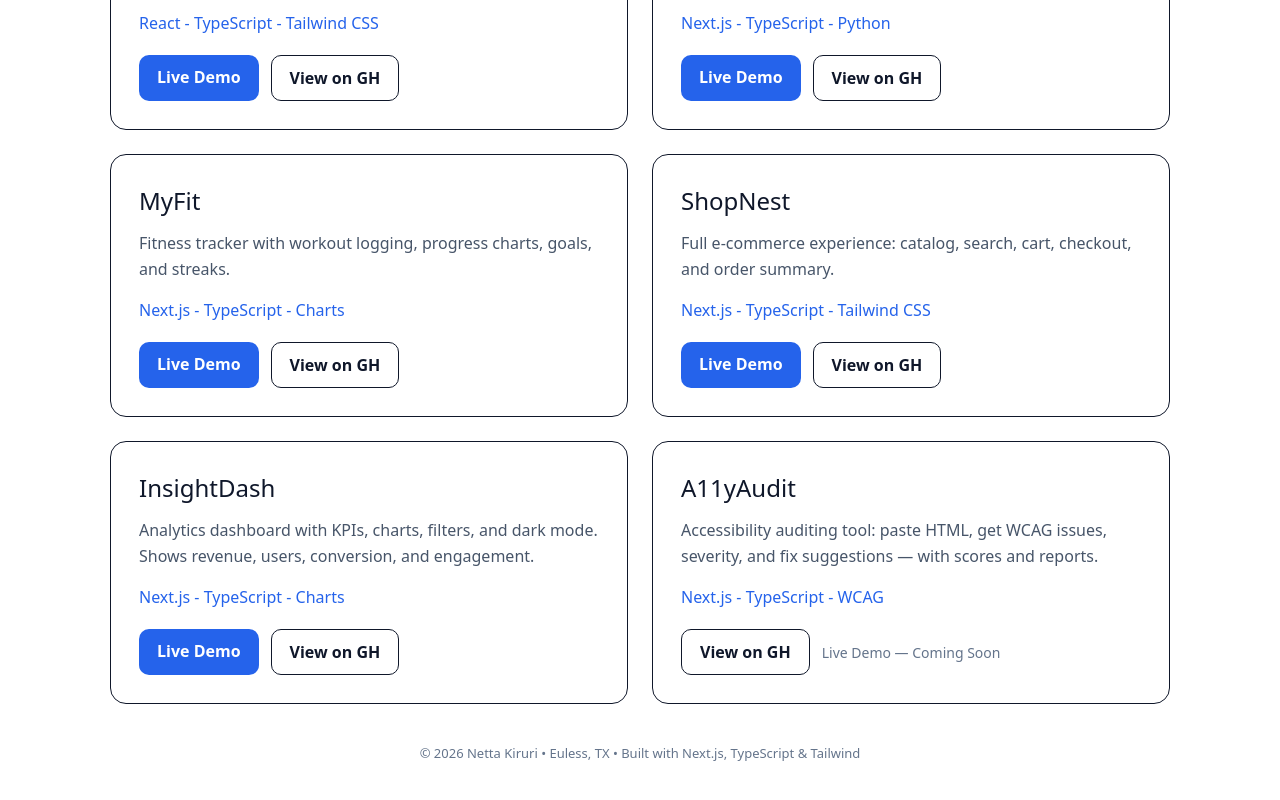
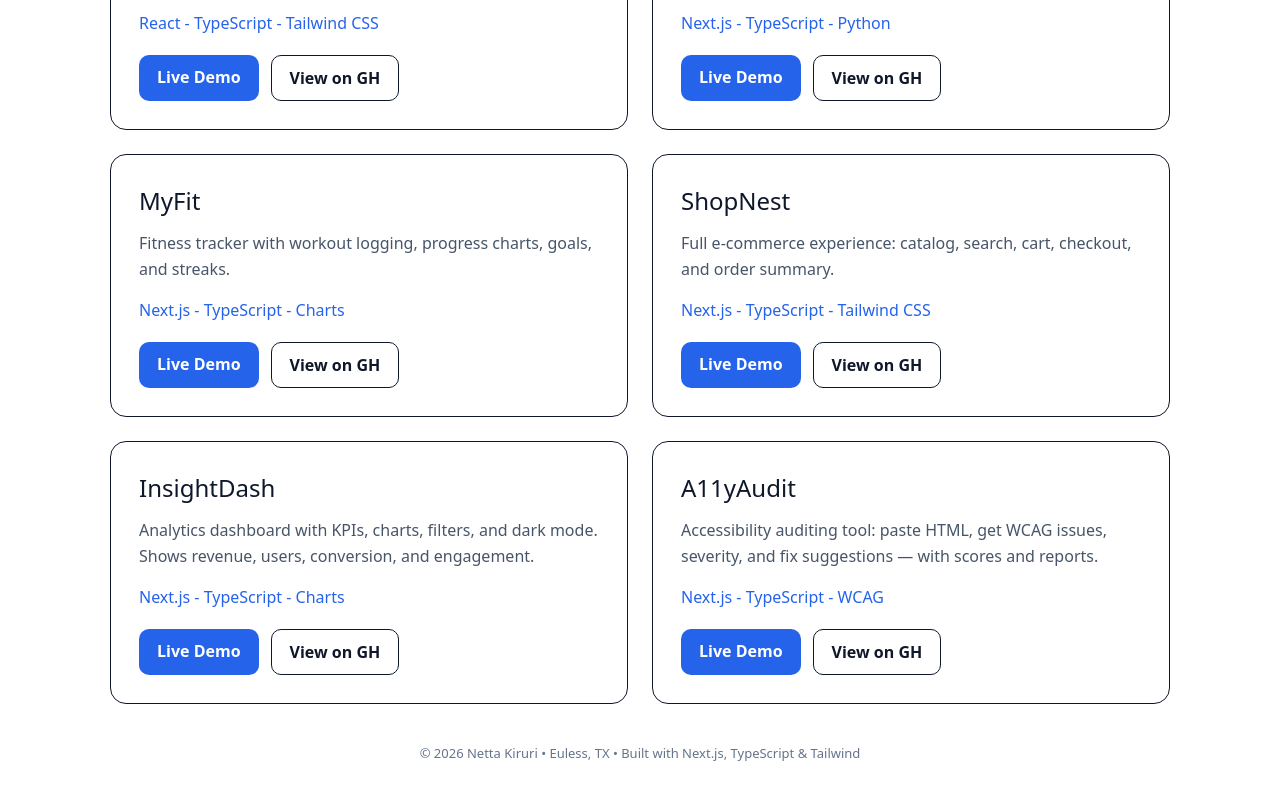
Before and after one commit to nettakiruri750/portfolio, a Next.js app: page / in a window 1280 px wide. Shown: the part 602-1402 px from the top of the page. Built offline with nearby package versions, Linux system fonts and the light colour scheme.

Commit message:
All 7 projects live - A11yAudit added

```diff
--- a/src/app/page.tsx
+++ b/src/app/page.tsx
@@ -3,7 +3,6 @@
 export default function Portfolio() {
   return (
     <div style={{ minHeight: "100vh", background: "white", fontFamily: "system-ui, sans-serif", color: "#0F172A" }}>
-      {/* HEADER - keep as is */}
       <header style={{ maxWidth: 1100, margin: "0 auto", padding: "20px", display: "flex", justifyContent: "space-between", alignItems: "center" }}>
         <b style={{ fontSize: 20 }}>Netta Kiruri</b>
         <div style={{ display: "flex", gap: 10 }}>
@@ -12,7 +11,6 @@ export default function Portfolio() {
         </div>
       </header>
 
-      {/* HERO - keep as is */}
       <div style={{ maxWidth: 1100, margin: "0 auto", padding: "20px 20px 10px" }}>
         <h1 style={{ fontSize: 38, margin: "0 0 10px" }}>Netta Wangui Kiruri</h1>
         <p style={{ fontSize: 18, fontWeight: 700, color: "#2563EB", margin: 0 }}>Senior Front-End Developer & UI/UX Designer</p>
@@ -25,13 +23,10 @@ export default function Portfolio() {
         </div>
       </div>
 
-      {/* PROJECTS - SAME LAYOUT */}
       <div style={{ maxWidth: 1100, margin: "0 auto", padding: "40px 20px" }}>
         <h2 style={{ fontSize: 34, margin: "0 0 24px" }}>Projects</h2>
-
         <div style={{ display: "grid", gridTemplateColumns: "1fr 1fr", gap: 24 }}>
 
-          {/* 1. DesignSystemX */}
           <div style={{ border: "1px solid #0F172A", borderRadius: 16, padding: 28 }}>
             <h3 style={{ fontSize: 24, margin: "0 0 12px" }}>DesignSystemX</h3>
             <p style={{ color: "#475569", lineHeight: 1.6, margin: "0 0 16px" }}>Production-grade React + TypeScript design system with 12+ reusable, accessible components, dark mode, and documentation.</p>
@@ -42,7 +37,6 @@ export default function Portfolio() {
             </div>
           </div>
 
-          {/* 2. AI Evaluation Dashboard */}
           <div style={{ border: "1px solid #0F172A", borderRadius: 16, padding: 28 }}>
             <h3 style={{ fontSize: 24, margin: "0 0 12px" }}>AI Evaluation Dashboard</h3>
             <p style={{ color: "#475569", lineHeight: 1.6, margin: "0 0 16px" }}>PhD-level project: AI evaluation dashboard with rubric scoring, dataset management, and research-grade reporting.</p>
@@ -53,7 +47,6 @@ export default function Portfolio() {
             </div>
           </div>
 
-          {/* 3. MyFit */}
           <div style={{ border: "1px solid #0F172A", borderRadius: 16, padding: 28 }}>
             <h3 style={{ fontSize: 24, margin: "0 0 12px" }}>MyFit</h3>
             <p style={{ color: "#475569", lineHeight: 1.6, margin: "0 0 16px" }}>Fitness tracker with workout logging, progress charts, goals, and streaks.</p>
@@ -64,7 +57,6 @@ export default function Portfolio() {
             </div>
           </div>
 
-          {/* 4. ShopNest — NOW LIVE */}
           <div style={{ border: "1px solid #0F172A", borderRadius: 16, padding: 28 }}>
             <h3 style={{ fontSize: 24, margin: "0 0 12px" }}>ShopNest</h3>
             <p style={{ color: "#475569", lineHeight: 1.6, margin: "0 0 16px" }}>Full e-commerce experience: catalog, search, cart, checkout, and order summary.</p>
@@ -75,7 +67,6 @@ export default function Portfolio() {
             </div>
           </div>
 
-          {/* 5. InsightDash */}
           <div style={{ border: "1px solid #0F172A", borderRadius: 16, padding: 28 }}>
             <h3 style={{ fontSize: 24, margin: "0 0 12px" }}>InsightDash</h3>
             <p style={{ color: "#475569", lineHeight: 1.6, margin: "0 0 16px" }}>Analytics dashboard with KPIs, charts, filters, and dark mode. Shows revenue, users, conversion, and engagement.</p>
@@ -86,19 +77,17 @@ export default function Portfolio() {
             </div>
           </div>
 
-          {/* 6. A11yAudit */}
           <div style={{ border: "1px solid #0F172A", borderRadius: 16, padding: 28 }}>
             <h3 style={{ fontSize: 24, margin: "0 0 12px" }}>A11yAudit</h3>
             <p style={{ color: "#475569", lineHeight: 1.6, margin: "0 0 16px" }}>Accessibility auditing tool: paste HTML, get WCAG issues, severity, and fix suggestions — with scores and reports.</p>
             <p style={{ color: "#2563EB", margin: "0 0 20px" }}>Next.js - TypeScript - WCAG</p>
             <div style={{ display: "flex", gap: 12 }}>
+              <a href="https://a11yaudit-theta.vercel.app/" target="_blank" style={{ background: "#2563EB", color: "white", padding: "10px 18px", borderRadius: 10, fontWeight: 600, textDecoration: "none" }}>Live Demo</a>
               <a href="https://github.com/nettakiruri750/a11yaudit" target="_blank" style={{ border: "1px solid #0F172A", padding: "10px 18px", borderRadius: 10, fontWeight: 600, textDecoration: "none", color: "#0F172A" }}>View on GH</a>
-              <span style={{ color: "#64748B", fontSize: 14, alignSelf: "center" }}>Live Demo — Coming Soon</span>
             </div>
           </div>
 
         </div>
-
         <p style={{ textAlign: "center", color: "#64748B", fontSize: 13, marginTop: 40 }}>© 2026 Netta Kiruri • Euless, TX • Built with Next.js, TypeScript & Tailwind</p>
       </div>
     </div>
```
